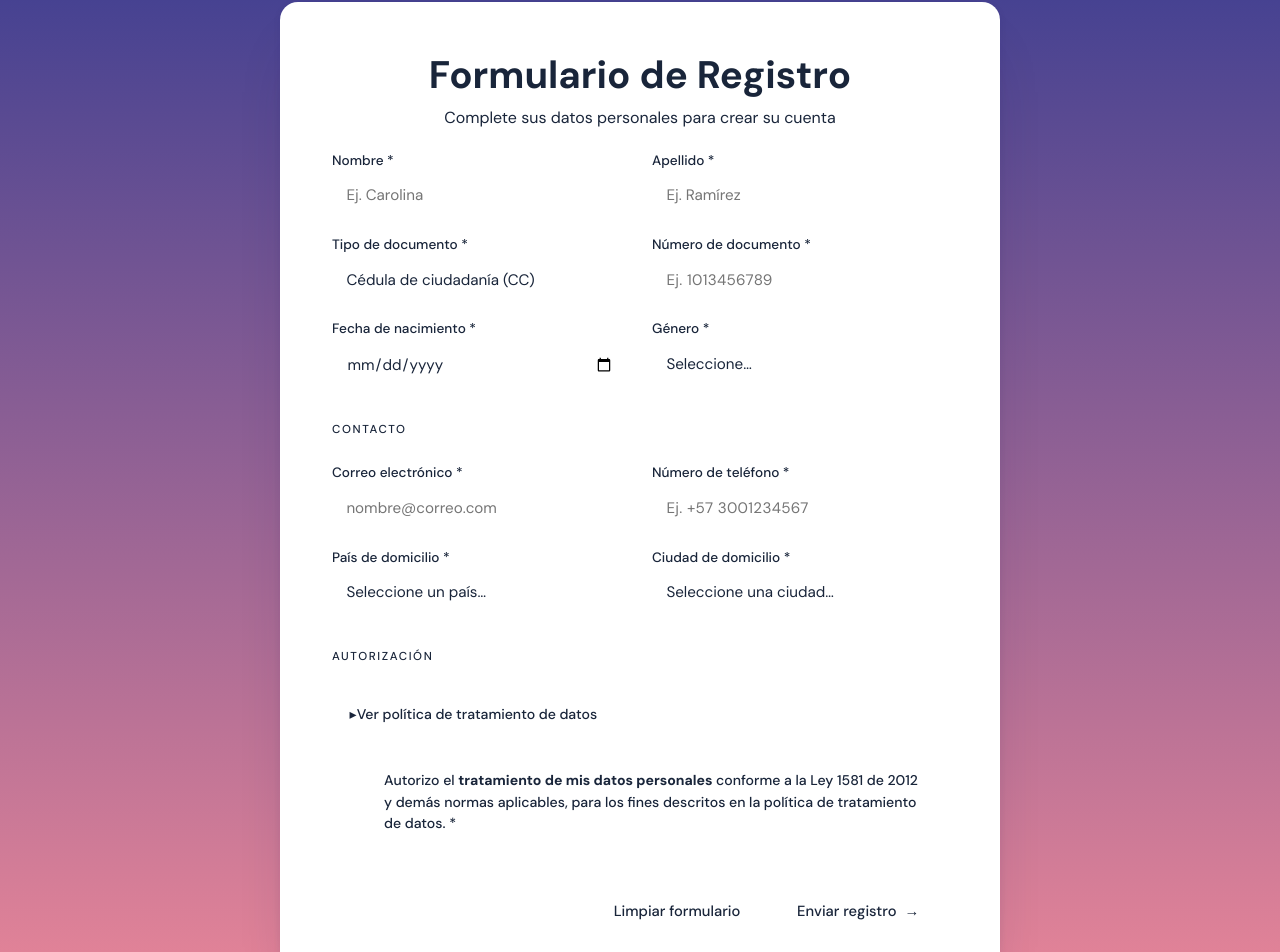
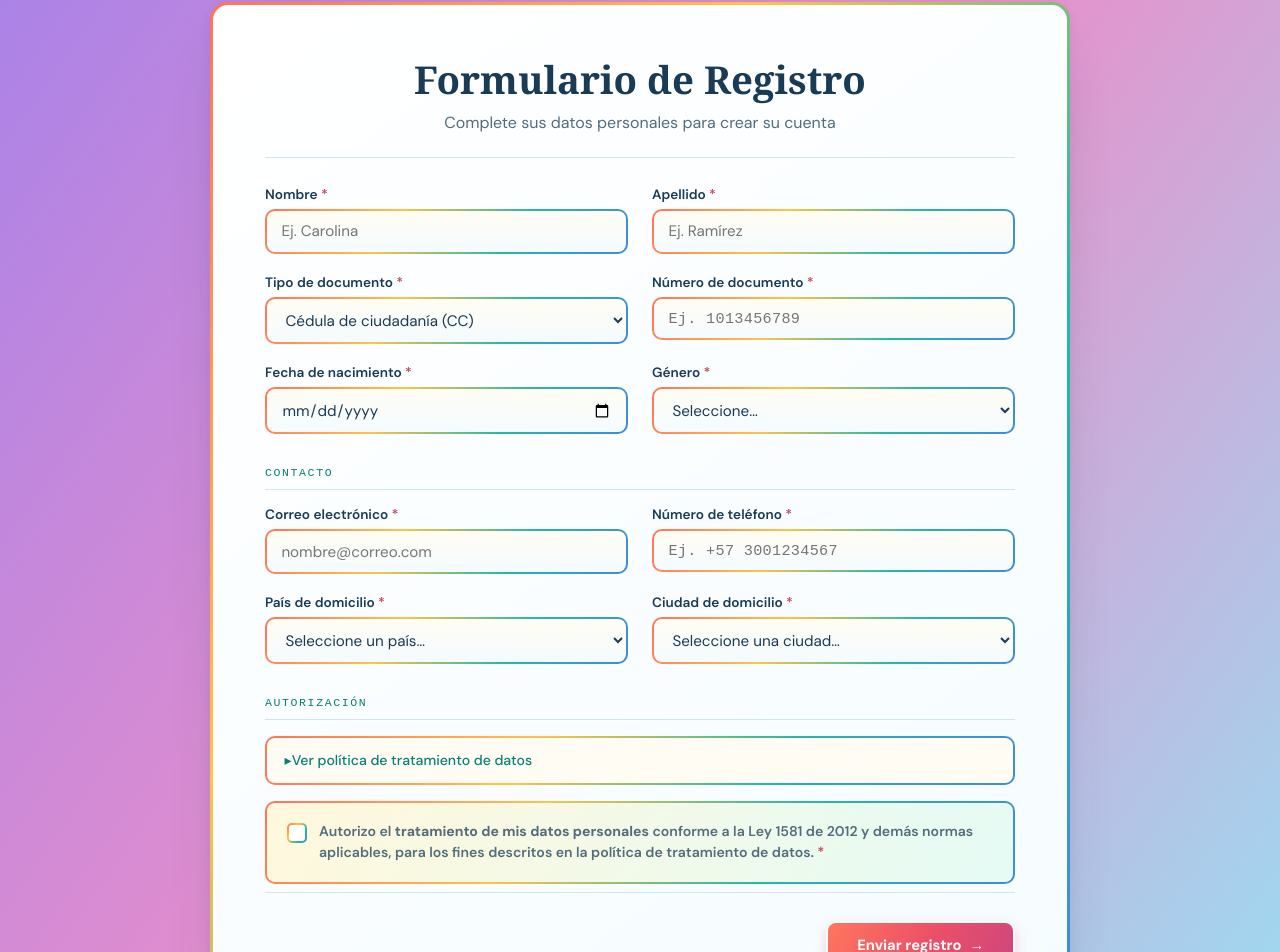
Before and after one commit to Carolhernandez2616/20260829_TALLER_ANGULAR_POKEMON, an Angular app in the folder BuscadorPokemon/: page /registro in a window 1280 px wide. Shown: the part 325-1277 px from the top of the page. Built offline with nearby package versions, Linux system fonts and the light colour scheme.

Commit message:
Cambios Css

```diff
--- a/BuscadorPokemon/src/app/components/registro-usuario/registro-usuario.css
+++ b/BuscadorPokemon/src/app/components/registro-usuario/registro-usuario.css
@@ -2,24 +2,26 @@
    SISTEMA DE DISEÑO — Formulario de Registro (HTML5 + CSS3 puro)
    ========================================================================== */
 
-:root {
-  --ink: #241B4E;
-  --ink-soft: #5B5289;
-  --paper: #F6F3FC;
-  --paper-dim: #EFE9FB;
-  --accent: #FF6B4A;
-  --accent-dark: #E14E2C;
-  --sage: #16A34A;
-  --danger: #E11D48;
-  --line:#442a91;
-  --line-strong: #9C8FD9;
+:host {
+  display: block;
+  --ink: #193b55;
+  --ink-soft: #536d7d;
+  --paper: #f4fbff;
+  --paper-dim: #fff5d9;
+  --accent: #ff765e;
+  --accent-dark: #e65350;
+  --sage: #087f74;
+  --danger: #c7475a;
+  --line: #46b8ad;
+  --line-strong: #168e91;
+  --border-gradient: linear-gradient(125deg, #ff725e 0%, #ffc247 35%, #24b9a5 68%, #4389dc 100%);
 
   --font-display: "Fraunces", Georgia, serif;
   --font-body: "Inter", -apple-system, sans-serif;
   --font-mono: "IBM Plex Mono", "Courier New", monospace;
 
   --radius: 10px;
-  --border-w: 2px;
+  --border-w: 2.5px;
 }
 
 * {
@@ -47,24 +49,25 @@ body {
   align-items: center;
   justify-content: center;
   padding: 3rem 1.25rem;
-  background: linear-gradient(rgb(63, 63, 145), rgb(236, 135, 152));
+  background: linear-gradient(125deg, #a982e8 0%, #e88fcb 50%, #9bdcf2 100%);
 }
 
 .card {
   width: 100%;
-  max-width: 720px;
-  background: #ffffff;
-  border: var(--border-w) solid #000;
+  max-width: 860px;
+  background: linear-gradient(145deg, #ffffff 0%, #f5fcff 100%) padding-box, var(--border-gradient) border-box;
+  border: 3px solid transparent;
   border-radius: 18px;
-  box-shadow: 0 30px 60px -30px rgba(36, 27, 78, 0.32), 0 2px 8px rgba(36, 27, 78, 0.06);
+  box-shadow: 0 24px 64px -34px rgba(23, 59, 59, 0.32), 0 4px 14px rgba(23, 59, 59, 0.06);
   padding: 3rem 3.25rem 2.75rem;
 }
 
 /* Encabezado */
 .card__header {
   text-align: center;
-  padding-bottom: 0;
-  margin-bottom: 1.5rem;
+  padding-bottom: 1.5rem;
+  margin-bottom: 1.75rem;
+  border-bottom: 1px solid #cde7ec;
 }
 
 .card__title {
@@ -88,9 +91,10 @@ body {
   font-weight: 500;
   letter-spacing: 0.14em;
   text-transform: uppercase;
-  color: var(--accent-dark);
-  margin: 2.25rem 0 1.1rem 0;
+  color: var(--sage);
+  margin: 2rem 0 1rem;
   padding-bottom: 0.6rem;
+  border-bottom: 1px solid #cde7ec;
 }
 
 .form > .section-label:first-of-type {
@@ -118,8 +122,8 @@ body {
 
 label {
   font-size: 0.85rem;
-  font-weight: 500;
-  color: var(--ink-soft);
+  font-weight: 600;
+  color: var(--ink);
   margin-bottom: 0.4rem;
 }
 
@@ -133,11 +137,11 @@ label {
   font-family: inherit;
   font-size: 0.95rem;
   color: var(--ink);
-  background-color: #fff;
-  border: var(--border-w) solid var(--line);
+  background: linear-gradient(#fffdf3, #f4fbff) padding-box, var(--border-gradient) border-box;
+  border: var(--border-w) solid transparent;
   border-radius: var(--radius);
   padding: 0.65rem 0.9rem;
-  transition: border-color 0.15s ease, box-shadow 0.15s ease, background-color 0.15s ease;
+  transition: box-shadow 0.18s ease, background-color 0.18s ease, transform 0.18s ease;
 }
 
 .input--mono {
@@ -146,15 +150,7 @@ label {
 }
 
 .select {
-  appearance: none;
-  -webkit-appearance: none;
-  -moz-appearance: none;
-  background-image: linear-gradient(45deg, transparent 50%, var(--ink-soft) 50%),
-                    linear-gradient(135deg, var(--ink-soft) 50%, transparent 50%);
-  background-position: calc(100% - 20px) center, calc(100% - 14px) center;
-  background-size: 6px 6px, 6px 6px;
-  background-repeat: no-repeat;
-  padding-right: 2.5rem;
+  cursor: pointer;
 }
 
 optgroup {
@@ -164,19 +160,21 @@ optgroup {
 
 .input:hover:not(:disabled),
 .select:hover:not(:disabled) {
-  border-color: var(--line-strong);
+  box-shadow: 0 3px 10px rgba(23, 134, 108, 0.1);
 }
 
-.input:focus,
-.select:focus {
+.input:focus-visible,
+.select:focus-visible {
   outline: none;
-  border-color: var(--accent);
-  box-shadow: 0 0 0 4px rgba(255, 107, 74, 0.2);
+  background: linear-gradient(#e4fff6, #eaf7ff) padding-box, linear-gradient(135deg, #ff674f, #ffc247, #16ad9a, #397cda) border-box;
+  box-shadow: 0 0 0 4px rgba(22, 173, 154, 0.22), 0 5px 14px rgba(25, 59, 85, 0.12);
+  transform: translateY(-1px);
 }
 
-.input:user-valid,
-.select:user-valid {
-  border-color: var(--sage);
+.input:disabled,
+.select:disabled {
+  cursor: not-allowed;
+  opacity: 0.65;
 }
 
 .input:user-invalid,
@@ -204,18 +202,18 @@ optgroup {
    ========================================================================== */
 
 .policy {
-  border: var(--border-w) solid var(--line);
+  border: var(--border-w) solid transparent;
+  background: linear-gradient(#fffdf3, #fffdf3) padding-box, var(--border-gradient) border-box;
   border-radius: var(--radius);
   padding: 0.85rem 1.1rem;
   margin-bottom: 1rem;
-  background: #fff;
 }
 
 .policy summary {
   cursor: pointer;
   font-size: 0.88rem;
   font-weight: 500;
-  color: var(--accent-dark);
+  color: var(--sage);
   list-style: none;
 }
 
@@ -240,8 +238,8 @@ optgroup {
 }
 
 .consent {
-  background: var(--paper-dim);
-  border: var(--border-w) solid var(--line);
+  background: linear-gradient(120deg, #fff8dc, #e5fbf5) padding-box, var(--border-gradient) border-box;
+  border: var(--border-w) solid transparent;
   border-radius: var(--radius);
   padding: 1.1rem 1.25rem;
 }
@@ -268,9 +266,9 @@ optgroup {
   width: 20px;
   height: 20px;
   margin-top: 0.15rem;
-  border: var(--border-w) solid var(--line-strong);
+  border: var(--border-w) solid transparent;
   border-radius: 5px;
-  background: #fff;
+  background: linear-gradient(#fff, #fff) padding-box, var(--border-gradient) border-box;
   position: relative;
   transition: background-color 0.15s ease, border-color 0.15s ease, box-shadow 0.15s ease;
 }
@@ -290,8 +288,8 @@ optgroup {
 }
 
 .checkbox input[type="checkbox"]:checked ~ .checkbox__box {
-  background: var(--sage);
-  border-color: var(--sage);
+  background: linear-gradient(#078b78, #13aa91) padding-box, var(--border-gradient) border-box;
+  box-shadow: 0 0 0 3px rgba(23, 134, 108, 0.16);
 }
 
 .checkbox input[type="checkbox"]:checked ~ .checkbox__box::after {
@@ -299,8 +297,7 @@ optgroup {
 }
 
 .checkbox input[type="checkbox"]:focus-visible ~ .checkbox__box {
-  border-color: var(--accent);
-  box-shadow: 0 0 0 3px rgba(255, 107, 74, 0.2);
+  box-shadow: 0 0 0 4px rgba(237, 120, 95, 0.24);
 }
 
 .checkbox input[type="checkbox"]:user-invalid ~ .checkbox__box {
@@ -331,47 +328,55 @@ optgroup {
   display: flex;
   align-items: center;
   justify-content: flex-end;
-  gap: 1.5rem;
+  gap: 1rem;
   padding-top: 1.75rem;
   margin-top: 0.5rem;
-  border-top: 1px solid var(--line);
+  border-top: 1px solid #cde7ec;
 }
 
 .btn {
   font-family: inherit;
   font-size: 0.92rem;
-  font-weight: 500;
+  font-weight: 650;
   border-radius: var(--radius);
   cursor: pointer;
-  transition: background-color 0.2s ease, color 0.2s ease, transform 0.15s ease, border-color 0.2s ease;
+  transition: background 0.2s ease, color 0.2s ease, transform 0.15s ease, box-shadow 0.2s ease;
 }
 
 .btn--ghost {
-  background: none;
-  border: none;
+  background: linear-gradient(#fffdf3, #fffdf3) padding-box, var(--border-gradient) border-box;
+  border: var(--border-w) solid transparent;
   color: var(--ink-soft);
-  padding: 0.7rem 0.25rem;
+  padding: 0.7rem 1.1rem;
 }
 
 .btn--ghost:hover {
-  color: var(--danger);
+  color: var(--ink);
+  box-shadow: 0 4px 12px rgba(23, 59, 59, 0.1);
+  transform: translateY(-1px);
 }
 
 .btn--primary {
   display: inline-flex;
   align-items: center;
   gap: 0.5rem;
-  background: var(--ink);
-  color: var(--paper);
-  border: var(--border-w) solid var(--ink);
+  background: linear-gradient(115deg, #ff765e, #eb4f68 55%, #ce477c);
+  color: #fff;
+  border: var(--border-w) solid transparent;
+  background-clip: padding-box;
   padding: 0.75rem 1.8rem;
+  box-shadow: 0 5px 12px rgba(222, 79, 92, 0.25);
 }
 
 .btn--primary:hover {
-  background: var(--accent-dark);
-  border-color: var(--accent-dark);
+  background: linear-gradient(115deg, #e65350, #cf3e69 55%, #ad3f83);
   transform: translateY(-1px);
-  box-shadow: 0 10px 20px -8px rgba(225, 78, 44, 0.45);
+  box-shadow: 0 9px 18px -7px rgba(222, 79, 92, 0.48);
+}
+
+.btn:focus-visible {
+  outline: 3px solid rgba(237, 120, 95, 0.55);
+  outline-offset: 3px;
 }
 
 .btn__arrow {
--- a/BuscadorPokemon/src/app/components/registro-usuario/registro-usuario.html
+++ b/BuscadorPokemon/src/app/components/registro-usuario/registro-usuario.html
@@ -161,7 +161,6 @@
 
         <!-- ================= ACCIONES ================= -->
         <div class="actions">
-          <button type="reset" class="btn btn--ghost">Limpiar formulario</button>
           <button type="submit" class="btn btn--primary">Enviar registro <span class="btn__arrow" aria-hidden="true">→</span>
           </button>
         </div>
```
Also changed, not shown: 4 other files (tests, documents, lock files or other folders).
